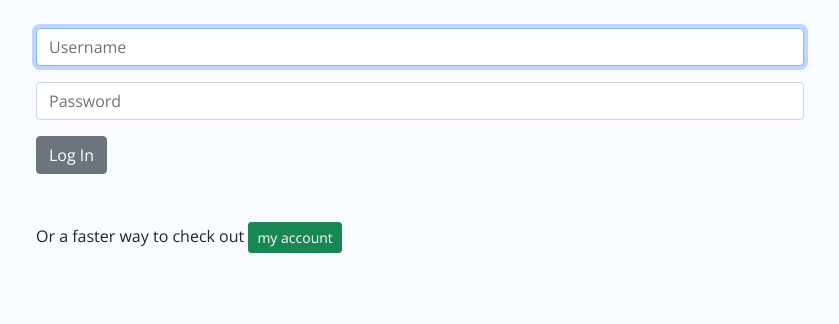
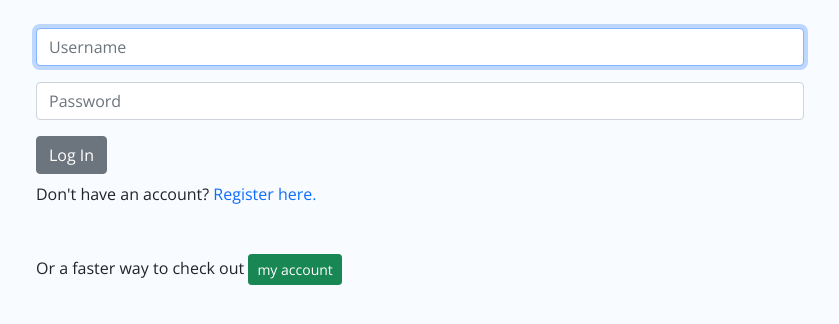
Before and after one commit to ArmanBarseghyan83/flask_app, a Flask app: page /login in a window 1280 px wide. Shown: the part 68-392 px from the top of the page, without its empty margins (220-1059 px from the left). Run offline with Flask 2, Linux system fonts and the light colour scheme; some libraries are stand-ins or nearby versions.

Commit message:
register button added in login page

```diff
--- a/helpers.py
+++ b/helpers.py
@@ -14,6 +14,7 @@ def apology(message, code=400):
     return render_template("apology.html", top=code, bottom=escape(message)), code
 
 
+
 def login_required(f):
 
     @wraps(f)
--- a/static/styles.css
+++ b/static/styles.css
@@ -137,7 +137,7 @@ nav a:hover {
   }
 
   main {
-    margin: 5rem auto;
-    width: 92%;
+    width: 30rem;
   }
+
 }
--- a/templates/login.html
+++ b/templates/login.html
@@ -1,7 +1,7 @@
 {% extends "layout.html" %}
 {% block logo %}E-Commerce{% endblock %}
 {% block main %}
-<form action="/login" method="post" class="mx-auto mt-5 w-75">
+<form action="/login" method="post" class="mx-auto mt-5 w-75 login">
     <div class="mb-3">
         <input autocomplete="off" autofocus class="form-control" id="username" name="username" placeholder="Username"
             type="text" />
@@ -11,6 +11,9 @@
     </div>
     <button class="btn btn-secondary" type="submit">Log In</button>
 </form>
+
+<div class="mx-auto mt-2 w-75">Don't have an account? <a href="/register">Register here.</a></div>
+
 <form action="/login" method="post" class="mx-auto mt-5 w-75">
 
     <input name="username" value="arman" type="text" hidden />
--- a/templates/register.html
+++ b/templates/register.html
@@ -2,7 +2,7 @@
 
 {% block logo %}E-Commerce{% endblock %}
 {% block main %}
-<form action="/register" method="post" class="mx-auto mt-5 w-75">
+<form action="/register" method="post" class="mx-auto mt-5 w-75 ">
     <div class="mb-3">
         <input autocomplete="off" autofocus class="form-control" id="username" name="username" placeholder="Username"
             type="text">
```
